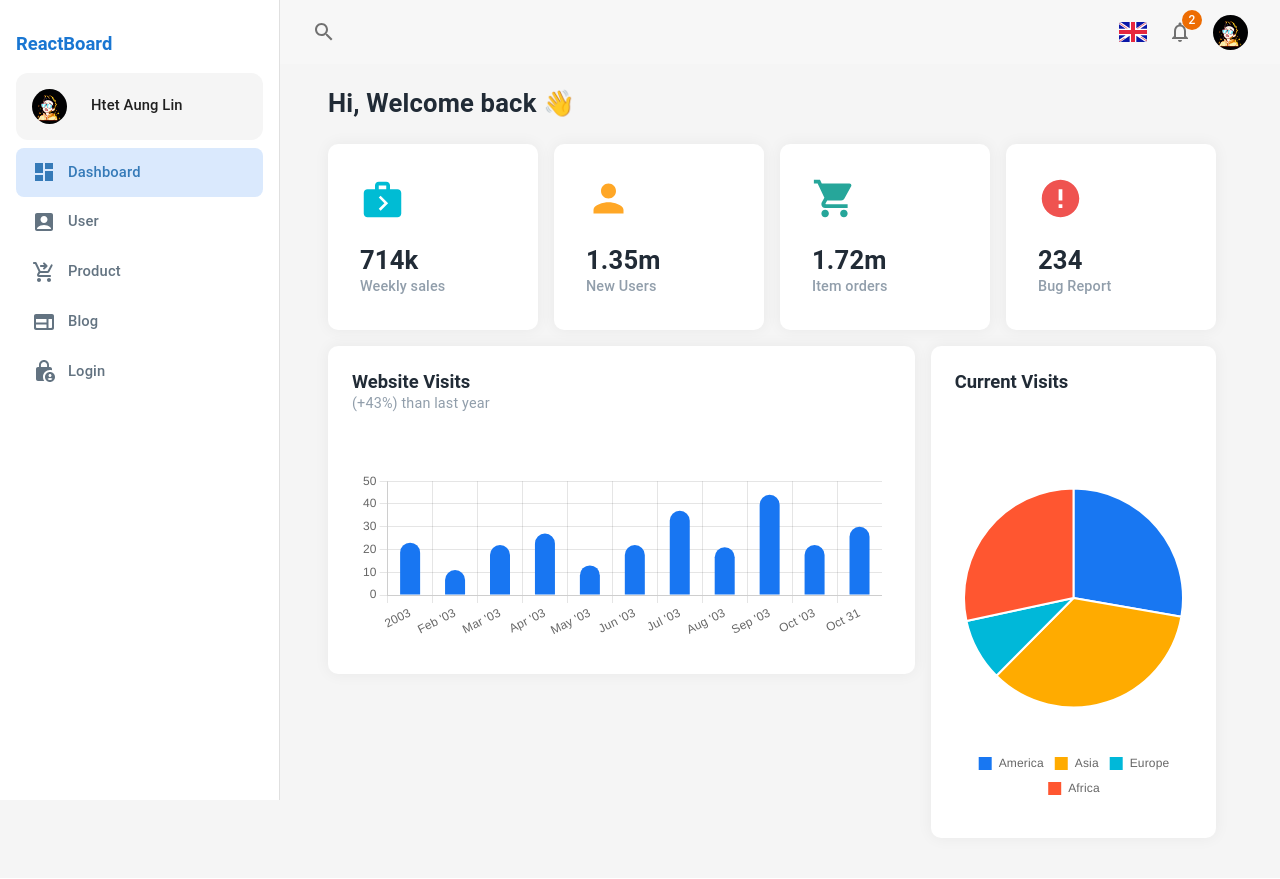
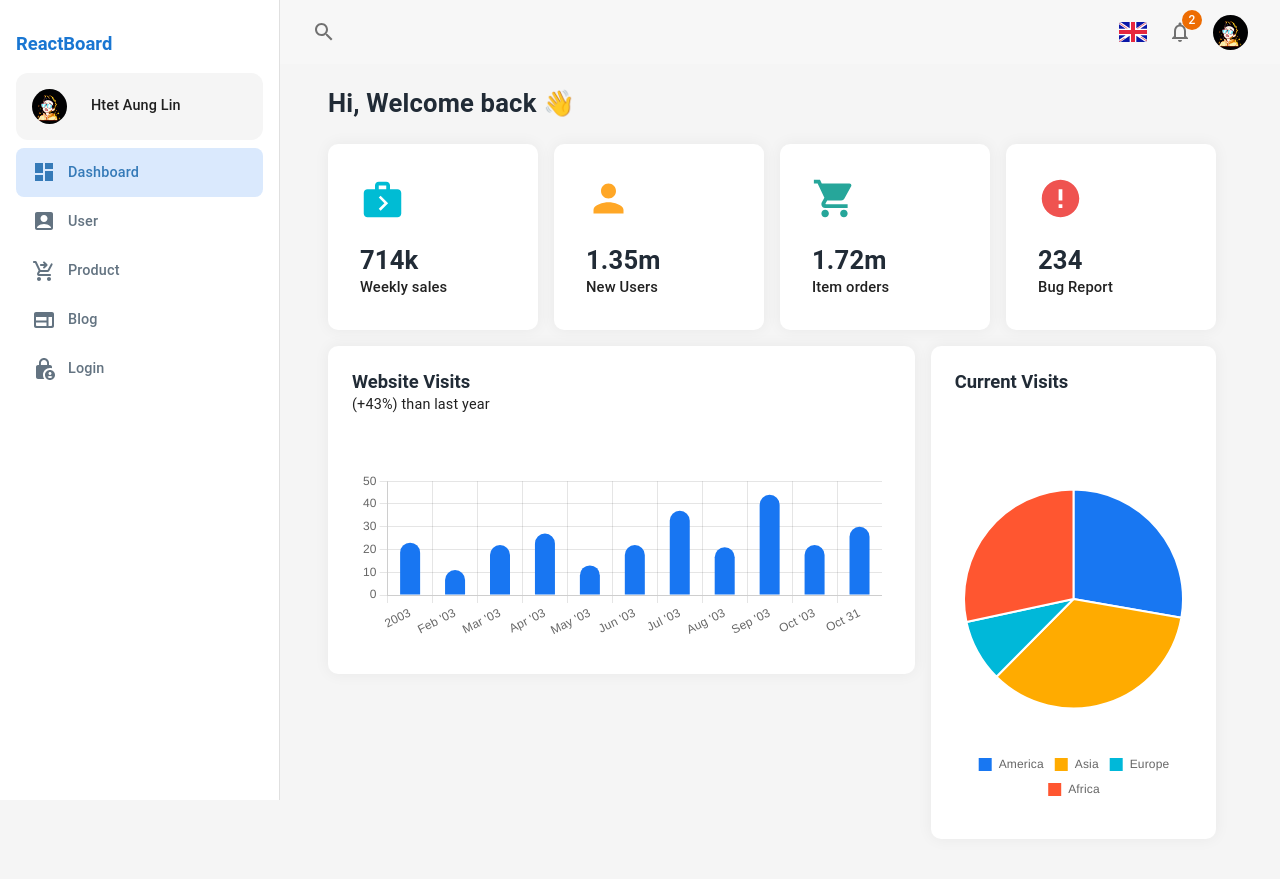
Before and after one commit to HTLA380/React-Dashboard, a React app: page / in a window 1280 px wide. Built offline with nearby package versions, Linux system fonts and the light colour scheme; the HTML template or start-up script is replaced by a standard one.

Commit message:
adding secondary color

```diff
--- a/src/theme.ts
+++ b/src/theme.ts
@@ -6,18 +6,13 @@ export const theme = createTheme({
     primary: {
       main: grey[100],
     },
+    secondary: {
+      main: "#919eab",
+    },
   },
   components: {
     MuiTypography: {
       variants: [
-        {
-          props: { variant: "subtitle1" },
-          style: {
-            fontWeight: 500,
-            fontSize: "0.92rem",
-            display: "inline",
-          },
-        },
         {
           props: { variant: "h4" },
           style: {
@@ -35,11 +30,17 @@ export const theme = createTheme({
           },
         },
         {
+          props: { variant: "subtitle1" },
+          style: {
+            fontWeight: 500,
+            fontSize: "0.9rem",
+          },
+        },
+        {
           props: { variant: "body1" },
           style: {
             fontWeight: 500,
-            fontSize: "0.9rem",
-            color: "#919eab",
+            fontSize: "0.92rem",
           },
         },
         {
@@ -47,7 +48,6 @@ export const theme = createTheme({
           style: {
             fontWeight: 400,
             fontSize: "0.9rem",
-            color: "#919eab",
           },
         },
       ],
```
